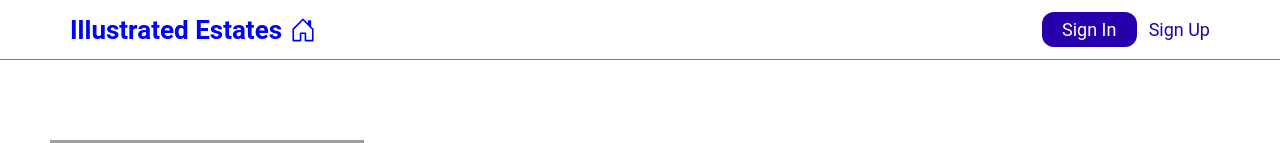
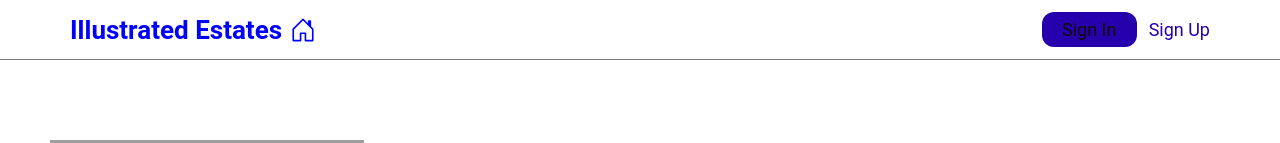
Before and after one commit to PapiCLY/illustrated_Estate, a React (Vite) app in the folder client/: page /propertyDetail/1 in a window 1280 px wide. Shown: the top 143 px of the page. Built offline with nearby package versions, Linux system fonts and the light colour scheme; no server answers.

Commit message:
final version

```diff
--- a/client/src/components/navbar/navbar.module.css
+++ b/client/src/components/navbar/navbar.module.css
@@ -64,7 +64,7 @@
 .right > a:first-child{
     padding: 0.4rem 1.2rem;
     background-color: #2500ac;
-    color: white;
+    color: rgb(15, 10, 10);
     border: 1px solid transparent;
     border-radius: 12px;
     font-size: 18px;
```
